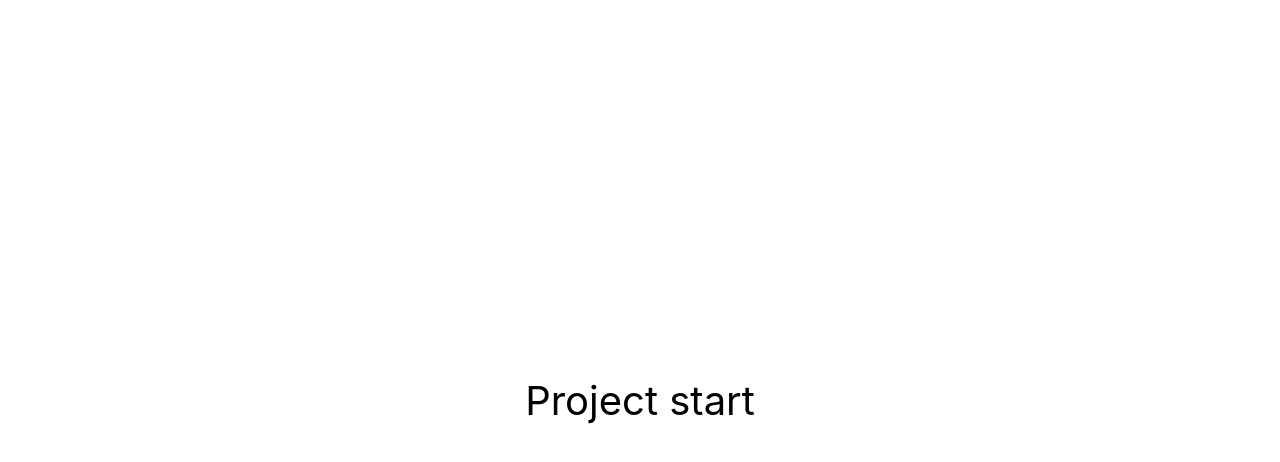
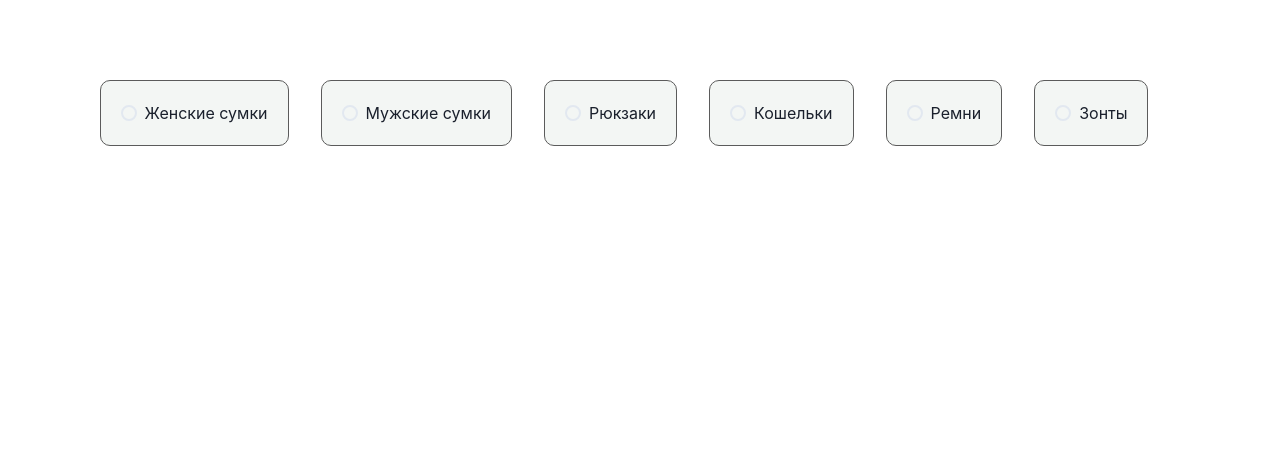
Before and after one commit to ArtemPrihnich/For-Work, a React (Create React App) app: page / in a window 1280 px wide. Shown: the top 462 px of the page. Built offline with nearby package versions, Linux system fonts and the light colour scheme.

Commit message:
made a category of women's bags

```diff
--- a/package.json
+++ b/package.json
@@ -4,9 +4,13 @@
   "private": true,
   "homepage": "https://ArtemPrihnich.github.io/For-Work/",
   "dependencies": {
+    "@chakra-ui/react": "^2.8.2",
+    "@emotion/react": "^11.11.3",
+    "@emotion/styled": "^11.11.0",
     "@testing-library/jest-dom": "^5.16.3",
     "@testing-library/react": "^12.1.4",
     "@testing-library/user-event": "^13.5.0",
+    "framer-motion": "^10.18.0",
     "react": "^18.1.0",
     "react-dom": "^18.1.0",
     "react-scripts": "5.0.1",
--- /dev/null
+++ b/src/components/BasicCategories.jsx
@@ -0,0 +1,151 @@
+import React, { useEffect, useState } from 'react';
+import { Box, Flex, Radio, RadioGroup, Text } from '@chakra-ui/react';
+import WomenBagsMaterial from './WomenBags/WomenBagsMaterial';
+import WomenBagsSubTypes from './WomenBags/WomenBagsSubTypes';
+import { useClipboard } from '@chakra-ui/react';
+
+const BasicCategories = () => {
+  const [type, setType] = useState(0);
+  const [material, setMaterial] = useState(0);
+  const [subType, setSubType] = useState(0);
+  const [result, setResult] = useState('sssdsd');
+
+  useEffect(() => setResult(''), [type, material, subType]);
+  const { onCopy, value, setValue, hasCopied } = useClipboard('');
+
+  return (
+    <Box marginTop={20} marginBottom={20}>
+      <Flex alignItems="center" justifyContent="center">
+        <RadioGroup onChange={setType} value={type}>
+          <Box
+            display="inline-block"
+            borderWidth={1}
+            marginRight="8"
+            borderColor={type === 'Женские сумки' ? '#274e13' : '#5b5b5b'}
+            borderRadius={10}
+            bgColor={type === 'Женские сумки' ? '#b6d7a8' : '#f3f6f4'}
+          >
+            <Radio padding={5} value="Женские сумки">
+              Женские сумки
+            </Radio>
+          </Box>
+          <Box
+            display="inline-block"
+            borderWidth={1}
+            marginRight="8"
+            borderColor={type === 'Мужские сумки' ? '#274e13' : '#5b5b5b'}
+            borderRadius={10}
+            bgColor={type === 'Мужские сумки' ? '#b6d7a8' : '#f3f6f4'}
+          >
+            <Radio padding={5} value="Мужские сумки">
+              Мужские сумки
+            </Radio>
+          </Box>
+          <Box
+            display="inline-block"
+            borderWidth={1}
+            marginRight="8"
+            borderColor={type === 'Рюкзаки' ? '#274e13' : '#5b5b5b'}
+            borderRadius={10}
+            bgColor={type === 'Рюкзаки' ? '#b6d7a8' : '#f3f6f4'}
+          >
+            <Radio padding={5} value="Рюкзаки">
+              Рюкзаки
+            </Radio>
+          </Box>
+          <Box
+            display="inline-block"
+            borderWidth={1}
+            marginRight="8"
+            borderColor={type === 'Кошельки' ? '#274e13' : '#5b5b5b'}
+            borderRadius={10}
+            bgColor={type === 'Кошельки' ? '#b6d7a8' : '#f3f6f4'}
+          >
+            <Radio padding={5} value="Кошельки">
+              Кошельки
+            </Radio>
+          </Box>
+          <Box
+            display="inline-block"
+            borderWidth={1}
+            marginRight="8"
+            borderColor={type === 'Ремни' ? '#274e13' : '#5b5b5b'}
+            borderRadius={10}
+            bgColor={type === 'Ремни' ? '#b6d7a8' : '#f3f6f4'}
+          >
+            <Radio padding={5} value="Ремни">
+              Ремни
+            </Radio>
+          </Box>
+          <Box
+            display="inline-block"
+            borderWidth={1}
+            marginRight="8"
+            borderColor={type === 'Зонты' ? '#274e13' : '#5b5b5b'}
+            borderRadius={10}
+            bgColor={type === 'Зонты' ? '#b6d7a8' : '#f3f6f4'}
+          >
+            <Radio padding={5} value="Зонты">
+              Зонты
+            </Radio>
+          </Box>
+        </RadioGroup>
+      </Flex>
+      <>
+        {type === 'Женские сумки' && (
+          <WomenBagsMaterial
+            type={type}
+            material={material}
+            subType={subType}
+            setMaterial={setMaterial}
+            setSubType={setSubType}
+            setFinalResult={setResult}
+          />
+        )}
+        {type === 'Женские сумки' && material !== 0 && (
+          <WomenBagsSubTypes
+            type={type}
+            material={material}
+            subType={subType}
+            result={result}
+            setSubType={setSubType}
+            setFinalResult={setResult}
+            setValue={setValue}
+          />
+        )}
+      </>
+      <Flex alignItems="center" justify="center" marginTop="80px">
+        <Box
+          w={50}
+          h={50}
+          borderRadius={25}
+          bgColor={hasCopied ? 'green' : 'none'}
+        />
+        {result !== '' && (
+          <Text
+            marginRight={6}
+            marginLeft={6}
+            fontSize={34}
+            onClick={onCopy}
+            value={value}
+            padding={5}
+            borderWidth={1}
+            borderRadius={10}
+            borderColor="black"
+            bgColor="#fff4e9"
+          >
+            {result}
+          </Text>
+        )}
+        <Box
+          w={50}
+          h={50}
+          borderRadius={25}
+          bgColor={hasCopied ? 'green' : 'none'}
+        />
+      </Flex>
+    </Box>
+  );
+};
+
+export default BasicCategories;
--- /dev/null
+++ b/src/components/WomenBags/WomenBagsMaterial.jsx
@@ -0,0 +1,42 @@
+import { Box, Flex, Radio, RadioGroup } from '@chakra-ui/react';
+import React, { useEffect } from 'react';
+
+const WomenBagsMaterial = ({ material, setMaterial, setSubType }) => {
+  useEffect(() => setSubType(0), [material]);
+
+  return (
+    <Flex alignItems="center" justifyContent="center" marginTop={10}>
+      <RadioGroup onChange={setMaterial} value={material}>
+        <Box
+          display="inline-block"
+          borderWidth={1}
+          marginRight="20"
+          borderColor={
+            material === 'Женские кожаные сумки' ? '#274e13' : '#5b5b5b'
+          }
+          borderRadius={10}
+          bgColor={material === 'Женские кожаные сумки' ? '#b6d7a8' : '#f3f6f4'}
+        >
+          <Radio padding={5} value="Женские кожаные сумки">
+            Женские кожаные сумки
+          </Radio>
+        </Box>
+        <Box
+          display="inline-block"
+          borderWidth={1}
+          borderColor={
+            material === 'Женские сумки кожзам' ? '#274e13' : '#5b5b5b'
+          }
+          borderRadius={10}
+          bgColor={material === 'Женские сумки кожзам' ? '#b6d7a8' : '#f3f6f4'}
+        >
+          <Radio padding={5} value="Женские сумки кожзам">
+            Женские сумки кожзам
+          </Radio>
+        </Box>
+      </RadioGroup>
+    </Flex>
+  );
+};
+
+export default WomenBagsMaterial;
--- /dev/null
+++ b/src/components/WomenBags/WomenBagsSubTypes.jsx
@@ -0,0 +1,88 @@
+import { RadioGroup, Radio, Flex, Box } from '@chakra-ui/react';
+import React from 'react';
+
+const WomenBagsSubTypes = ({
+  type,
+  material,
+  subType,
+  result,
+  setSubType,
+  setFinalResult,
+  setValue,
+}) => {
+  if (subType !== 0) {
+    setFinalResult(`${type} > ${material} > ${subType}`);
+    setValue(result);
+  }
+  return (
+    <Flex alignItems="center" justifyContent="center" marginTop={10}>
+      <RadioGroup onChange={setSubType} value={subType}>
+        <Box
+          display="inline-block"
+          borderWidth={1}
+          marginRight="8"
+          borderColor={subType === 'Сумки с ручками' ? '#274e13' : '#5b5b5b'}
+          borderRadius={10}
+          bgColor={subType === 'Сумки с ручками' ? '#b6d7a8' : '#f3f6f4'}
+        >
+          <Radio padding={5} value="Сумки с ручками">
+            Сумки с ручками
+          </Radio>
+        </Box>
+        <Box
+          display="inline-block"
+          borderWidth={1}
+          marginRight="8"
+          borderColor={subType === 'Сумки на плечо' ? '#274e13' : '#5b5b5b'}
+          borderRadius={10}
+          bgColor={subType === 'Сумки на плечо' ? '#b6d7a8' : '#f3f6f4'}
+        >
+          <Radio padding={5} value="Сумки на плечо">
+            Сумки на плечо
+          </Radio>
+        </Box>
+        <Box
+          display="inline-block"
+          borderWidth={1}
+          marginRight="8"
+          borderColor={subType === 'Сумки шопперы' ? '#274e13' : '#5b5b5b'}
+          borderRadius={10}
+          bgColor={subType === 'Сумки шопперы' ? '#b6d7a8' : '#f3f6f4'}
+        >
+          <Radio padding={5} value="Сумки шопперы">
+            Сумки шопперы
+          </Radio>
+        </Box>
+        <Box
+          display="inline-block"
+          borderWidth={1}
+          marginRight="8"
+          borderColor={
+            subType === 'Клатчи, вечерние сумки' ? '#274e13' : '#5b5b5b'
+          }
+          borderRadius={10}
+          bgColor={subType === 'Клатчи, вечерние сумки' ? '#b6d7a8' : '#f3f6f4'}
+        >
+          <Radio padding={5} value="Клатчи, вечерние сумки">
+            Клатчи, вечерние сумки
+          </Radio>
+        </Box>
+        <Box
+          display={
+            material === 'Женские сумки кожзам' ? 'none' : 'inline-block'
+          }
+          borderWidth={1}
+          borderColor={subType === 'Сумки на пояс' ? '#274e13' : '#5b5b5b'}
+          borderRadius={10}
+          bgColor={subType === 'Сумки на пояс' ? '#b6d7a8' : '#f3f6f4'}
+        >
+          <Radio padding={5} value="Сумки на пояс">
+            Сумки на пояс
+          </Radio>
+        </Box>
+      </RadioGroup>
+    </Flex>
+  );
+};
+
+export default WomenBagsSubTypes;
--- a/src/index.js
+++ b/src/index.js
@@ -1,10 +1,13 @@
 import React from 'react';
 import ReactDOM from 'react-dom/client';
-import { App } from 'components/App';
+import { ChakraProvider } from '@chakra-ui/react';
 import './index.css';
+import BasicCategories from 'components/BasicCategories';
 
 ReactDOM.createRoot(document.getElementById('root')).render(
   <React.StrictMode>
-    <App />
+    <ChakraProvider>
+      <BasicCategories />
+    </ChakraProvider>
   </React.StrictMode>
 );
--- a/uk_translation.yml
+++ /dev/null
@@ -1,3 +0,0 @@
-files:
-  - source: /react-homework-template/blob/main/README.md
-    translation: react-homework-template/%two_letters_code%/%original_file_name%
```
Also changed, not shown: 2 other files (tests, documents, lock files or other folders).
